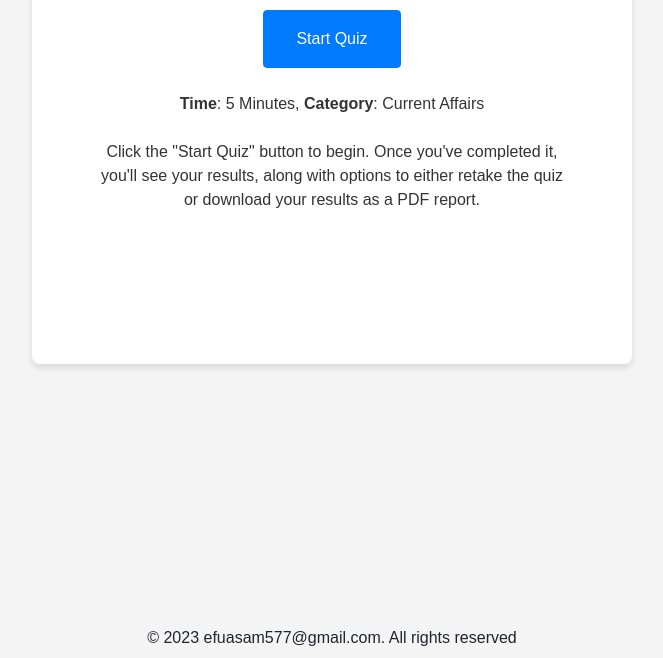
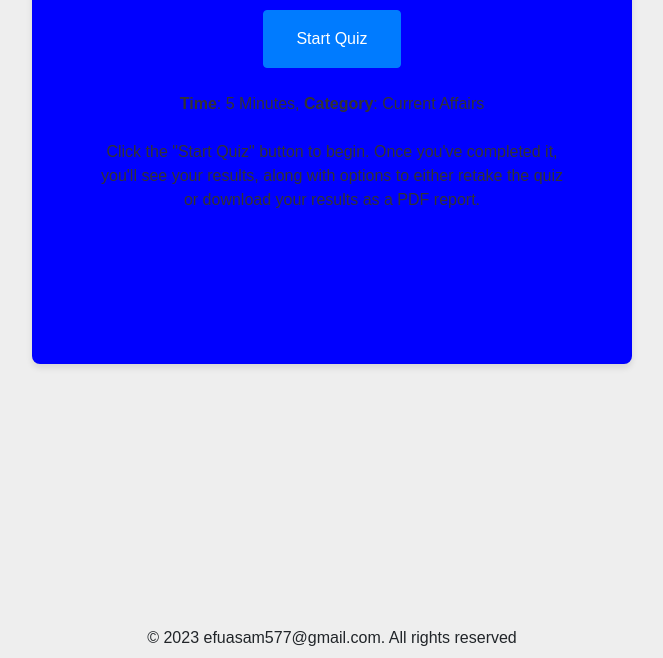
Before and after one commit to the-pad-forum/activity7-efua-sam-54, a plain HTML site: page index.html in a window 1280 px wide. Shown: the part 142-800 px from the top of the page, without its empty margins (308-971 px from the left). Drawn offline with nearby package versions, Linux system fonts and the light colour scheme.

Commit message:
modify background color

```diff
--- a/css/style.css
+++ b/css/style.css
@@ -6,7 +6,7 @@
 
 body {
   font-family: 'Arial', sans-serif;
-  background-color: #f4f4f4;
+  background-color: #eee;
   height: 100%;
 }
 
@@ -27,7 +27,7 @@ div {
   text-align: center;
   margin: 3rem auto;
   border-radius: 8px;
-  background-color: white;
+  background-color: blue;
   box-shadow: 0 4px 6px rgba(0, 0, 0, 0.1);
 }
 
```
